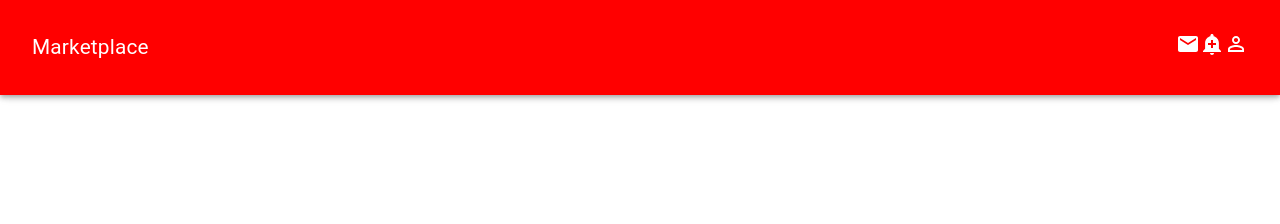
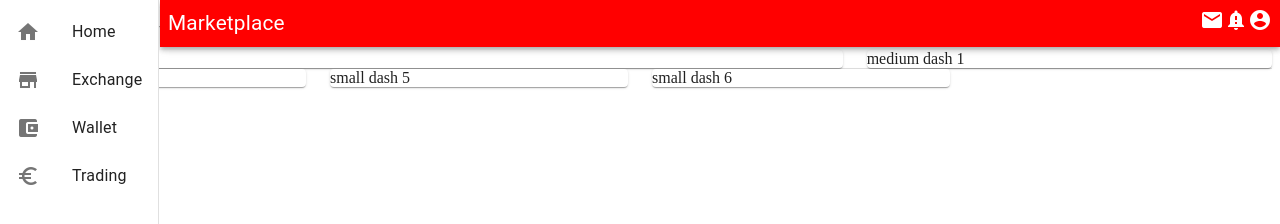
Before and after one commit to LaSkilzs/Bitcoin-MarketPlace, a React app in the folder client/marketplace-app/: page / in a window 1280 px wide. Shown: the top 224 px of the page. Built offline with nearby package versions, Linux system fonts and the light colour scheme.

Commit message:
rough draft of main trade page

```diff
--- a/client/marketplace-app/package.json
+++ b/client/marketplace-app/package.json
@@ -5,6 +5,7 @@
   "dependencies": {
     "@material-ui/core": "^4.2.0",
     "@material-ui/icons": "^4.2.1",
+    "material-design-icons": "^3.0.1",
     "react": "^16.8.6",
     "react-dom": "^16.8.6",
     "react-scripts": "3.0.1"
--- a/client/marketplace-app/public/index.html
+++ b/client/marketplace-app/public/index.html
@@ -11,6 +11,10 @@
     -->
     <link rel="manifest" href="%PUBLIC_URL%/manifest.json" />
     <script src="https://kit.fontawesome.com/cfa336cfa2.js"></script>
+    <link
+      href="https://fonts.googleapis.com/icon?family=Material+Icons"
+      rel="stylesheet"
+    />
     <!--
       Notice the use of %PUBLIC_URL% in the tags above.
       It will be replaced with the URL of the `public` folder during the build.
--- a/client/marketplace-app/src/component/Drawer.js
+++ /dev/null
@@ -1,11 +0,0 @@
-import React from "react";
-
-const Drawer = () => {
-  return (
-    <div>
-      <h1>Side Navbar</h1>
-    </div>
-  );
-};
-
-export default Drawer;
--- /dev/null
+++ b/client/marketplace-app/src/component/MainGrid.js
@@ -0,0 +1,43 @@
+import React from "react";
+import { makeStyles } from "@material-ui/core/styles";
+import Paper from "@material-ui/core/Paper";
+import Divider from "@material-ui/core/Divider";
+import Grid from "@material-ui/core/Grid";
+
+const MainGrid = () => {
+  return (
+    <React.Fragment>
+      <Grid container spacing={3}>
+        <Grid item xs={3}>
+          <Paper>small dash 1</Paper>
+        </Grid>
+        <Grid item xs={3}>
+          <Paper>small dash 2</Paper>
+        </Grid>
+        <Grid item xs={3}>
+          <Paper>small dash 3</Paper>
+        </Grid>
+        <Grid item xs={8}>
+          <Paper>main dash 1</Paper>
+        </Grid>
+        <Grid item xs={4}>
+          <Paper>medium dash 1</Paper>
+        </Grid>
+      </Grid>
+      <Divider />
+      <Grid container spacing={3}>
+        <Grid item xs={3}>
+          <Paper>small dash 4</Paper>
+        </Grid>
+        <Grid item xs={3}>
+          <Paper>small dash 5</Paper>
+        </Grid>
+        <Grid item xs={3}>
+          <Paper>small dash 6</Paper>
+        </Grid>
+      </Grid>
+    </React.Fragment>
+  );
+};
+
+export default MainGrid;
--- a/client/marketplace-app/src/component/Navbar.js
+++ b/client/marketplace-app/src/component/Navbar.js
@@ -1,14 +1,13 @@
 import React from "react";
-import { AppBar, makeStyles, Typography, SvgIcon} from "@material-ui/core";
+import { AppBar, makeStyles, Typography } from "@material-ui/core";
 
-
-
+const drawerWidth = 160;
 
 const useStyles = makeStyles(theme => ({
   navbar: {
     background: "red",
     position: "fixed",
-    padding: "1.5rem"
+    width: `calc(100% - ${drawerWidth}px)`
   },
   title: {
     display: "flex",
@@ -26,29 +25,23 @@ const useStyles = makeStyles(theme => ({
     padding: "5px",
     fontSize: "1rem"
   }
-
 }));
 
 const Navbar = () => {
   let classes = useStyles();
   return (
+    <div>
       <AppBar className={classes.navbar}>
         <div className={classes.header}>
-        <Typography className={classes.title}>Marketplace</Typography>
-        <div className={classes.icons}>
-          <SvgIcon >
-            <path d="M20 4H4c-1.1 0-1.99.9-1.99 2L2 18c0 1.1.9 2 2 2h16c1.1 0 2-.9 2-2V6c0-1.1-.9-2-2-2zm0 4l-8 5-8-5V6l8 5 8-5v2z"/>
-          </SvgIcon>
-          <SvgIcon>
-            <path d="M10.01 21.01c0 1.1.89 1.99 1.99 1.99s1.99-.89 1.99-1.99h-3.98zm8.87-4.19V11c0-3.25-2.25-5.97-5.29-6.69v-.72C13.59 2.71 12.88 2 12 2s-1.59.71-1.59 1.59v.72C7.37 5.03 5.12 7.75 5.12 11v5.82L3 18.94V20h18v-1.06l-2.12-2.12zM16 13.01h-3v3h-2v-3H8V11h3V8h2v3h3v2.01z"/>
-          </SvgIcon>
-          <SvgIcon>
-            <path d="M12 5.9c1.16 0 2.1.94 2.1 2.1s-.94 2.1-2.1 2.1S9.9 9.16 9.9 8s.94-2.1 2.1-2.1m0 9c2.97 0 6.1 1.46 6.1 2.1v1.1H5.9V17c0-.64 3.13-2.1 6.1-2.1M12 4C9.79 4 8 5.79 8 8s1.79 4 4 4 4-1.79 4-4-1.79-4-4-4zm0 9c-2.67 0-8 1.34-8 4v3h16v-3c0-2.66-5.33-4-8-4z"/>
-          </SvgIcon>
+          <Typography className={classes.title}>Marketplace</Typography>
+          <div className={classes.icons}>
+            <i className="material-icons">email</i>
+            <i className="material-icons">notification_important</i>
+            <i className="material-icons">account_circle</i>
           </div>
         </div>
-
       </AppBar>
+    </div>
   );
 };
 export default Navbar;
--- /dev/null
+++ b/client/marketplace-app/src/component/SideNav.js
@@ -0,0 +1,32 @@
+import React from "react";
+import { Drawer, makeStyles } from "@material-ui/core";
+import List from "./SimpleList";
+
+const sideLinks = [
+  ["Home", "home"],
+  ["Exchange", "store"],
+  ["Wallet", "account_balance_wallet"],
+  ["Trading", "euro_symbol"]
+];
+
+const drawerWidth = 240;
+
+const useStyles = makeStyles(theme => ({
+  drawer: {
+    width: drawerWidth
+  }
+}));
+
+const SideNav = () => {
+  const classes = useStyles();
+
+  return (
+    <div>
+      <Drawer variant="permanent" className={classes.drawer}>
+        <List items={sideLinks} />
+      </Drawer>
+    </div>
+  );
+};
+
+export default SideNav;
--- /dev/null
+++ b/client/marketplace-app/src/component/SimpleList.js
@@ -0,0 +1,24 @@
+import React from "react";
+import List from "@material-ui/core/List";
+import ListItem from "@material-ui/core/ListItem";
+import ListItemText from "@material-ui/core/ListItemText";
+import ListItemIcon from "@material-ui/core/ListItemIcon";
+
+const SimpleList = props => {
+  return (
+    <List>
+      {props.items.map((link, index) => {
+        return (
+          <ListItem key={index}>
+            <ListItemIcon>
+              <i className="material-icons">{link[1]}</i>
+            </ListItemIcon>
+            <ListItemText primary={link[0]} />
+          </ListItem>
+        );
+      })}
+    </List>
+  );
+};
+
+export default SimpleList;
--- a/client/marketplace-app/src/container/App.js
+++ b/client/marketplace-app/src/container/App.js
@@ -1,14 +1,14 @@
 import React from "react";
 import "./css/App.css";
 import Navbar from "../component/Navbar";
-import Drawer from "../component/Drawer";
+import Dashboard from "./Dashboard";
 
 function App() {
   return (
-    <div className="App">
+    <React.Fragment>
       <Navbar />
-      <Drawer />
-    </div>
+      <Dashboard />
+    </React.Fragment>
   );
 }
 
--- /dev/null
+++ b/client/marketplace-app/src/container/Dashboard.js
@@ -0,0 +1,15 @@
+import React from "react";
+import SideNav from "../component/SideNav";
+import MainGrid from "../component/MainGrid";
+
+class Dashboard extends React.Component {
+  render() {
+    return (
+      <React.Fragment>
+        <SideNav />
+        <MainGrid />
+      </React.Fragment>
+    );
+  }
+}
+export default Dashboard;
```
Also changed, not shown: 2 other files.
